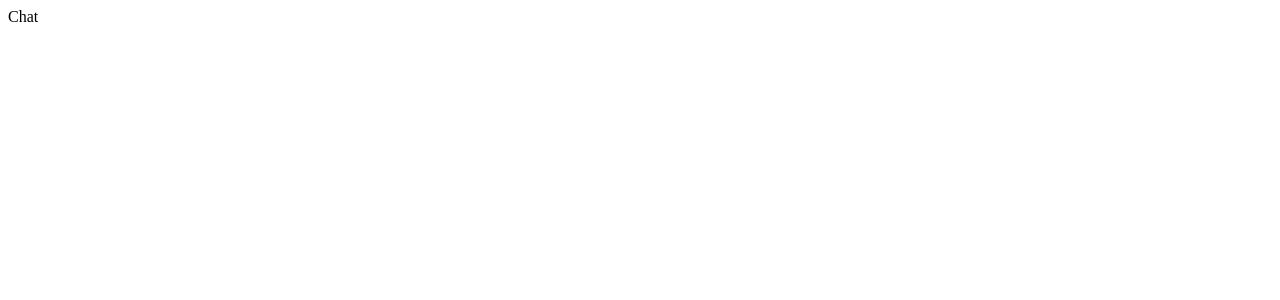
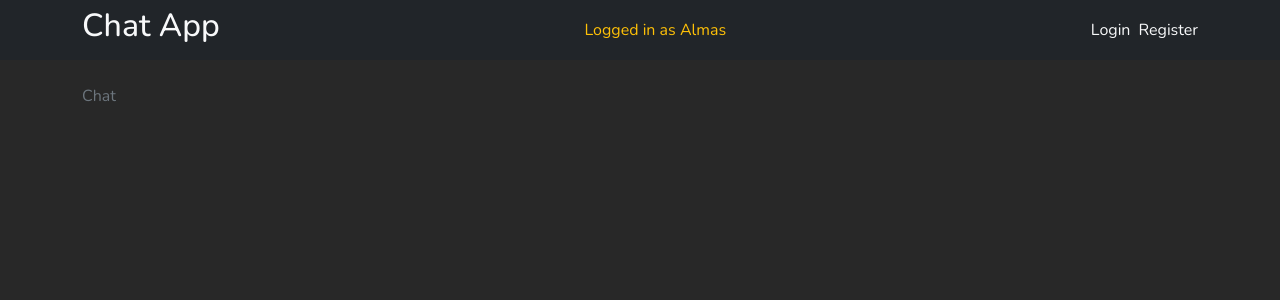
Before and after one commit to AlmasF/chat_app, a React (Vite) app in the folder client/: page / in a window 1280 px wide. Shown: the top 300 px of the page. Built offline with nearby package versions, Linux system fonts and the light colour scheme.

Commit message:
feat: restructure components and pages for Login, Register, and Chat; add Navbar and Bootstrap integration

```diff
--- a/client/package.json
+++ b/client/package.json
@@ -10,7 +10,9 @@
     "preview": "vite preview"
   },
   "dependencies": {
+    "bootstrap": "^5.3.3",
     "react": "^19.0.0",
+    "react-bootstrap": "^2.10.9",
     "react-dom": "^19.0.0",
     "react-router-dom": "^7.1.5"
   },
--- a/client/src/App.jsx
+++ b/client/src/App.jsx
@@ -1,17 +1,23 @@
 import { Routes, Route, Navigate } from 'react-router-dom'
-import Chat from "./components/Chat"
-import Register from "./components/Register"
-import Login from "./components/Login"
+import { Container } from 'react-bootstrap'
+import Chat from "./pages/Chat"
+import Register from "./pages/Register"
+import Login from "./pages/Login"
+import NavBar from "./components/Navbar"
+import 'bootstrap/dist/css/bootstrap.min.css';
 
 function App() {
   return (
     <>
+      <NavBar />
+      <Container className="text-secondary">
         <Routes>
           <Route path="/" element={<Chat />}/>
           <Route path="/register" element={<Register />}/>
           <Route path="/login" element={<Login />}/>
           <Route path="*" element={<Navigate to="/" />}/>
         </Routes>
+      </Container>
     </>
   )
 }
--- /dev/null
+++ b/client/src/components/Navbar.jsx
@@ -0,0 +1,29 @@
+import {Container, Nav, Navbar, Stack} from 'react-bootstrap';
+import {Link} from 'react-router-dom';
+
+const NavBar = () => {
+    return (
+        <Navbar bg="dark" className="mb-4" style={{height: "3.75rem"}}>
+            <Container>
+                <h2>
+                    <Link to="/" className="link-light text-decoration-none">
+                        Chat App
+                    </Link>
+                </h2>
+                <span className="text-warning">Logged in as Almas</span>
+                <Nav>
+                    <Stack direction="horizontal" gap={2}>
+                        <Link to="/login" className="link-light text-decoration-none">
+                            Login
+                        </Link>
+                        <Link to="/register" className="link-light text-decoration-none">
+                            Register
+                        </Link>
+                    </Stack>
+                </Nav>
+            </Container>
+        </Navbar>
+    );
+}
+
+export default NavBar;
--- a/client/src/index.css
+++ b/client/src/index.css
@@ -0,0 +1,6 @@
+@import url('https://fonts.googleapis.com/css2?family=Inter:ital,opsz,wght@0,14..32,100..900;1,14..32,100..900&family=Nunito:ital,wght@0,200..1000;1,200..1000&display=swap');
+
+body {
+    font-family: "Nunito", sans-serif;
+    background: rgb(40, 40, 40);
+}
--- a/client/src/main.jsx
+++ b/client/src/main.jsx
@@ -1,8 +1,8 @@
 import { StrictMode } from 'react'
 import { createRoot } from 'react-dom/client'
+import { BrowserRouter } from "react-router-dom"
+import App from './App.jsx'
 import './index.css'
-import App from './App.jsx'
-import { BrowserRouter } from "react-router-dom"
 
 createRoot(document.getElementById('root')).render(
   <StrictMode>
--- a/client/src/components/Register.jsx
+++ b/client/src/pages/Register.jsx
@@ -1,3 +1,5 @@
+import { Alert, Button, Form, Row, Col, Stack } from "react-bootstrap";
+
 const Register = () => {
     return (<>Register</>);
 }
```
Also changed, not shown: client/src/pages/Chat.jsx (renamed from client/src/components/Chat.jsx), client/src/pages/Login.jsx (renamed from client/src/components/Login.jsx), 1 other file (tests, documents, lock files or other folders). Lines whose indentation alone changed are shown as unchanged.
